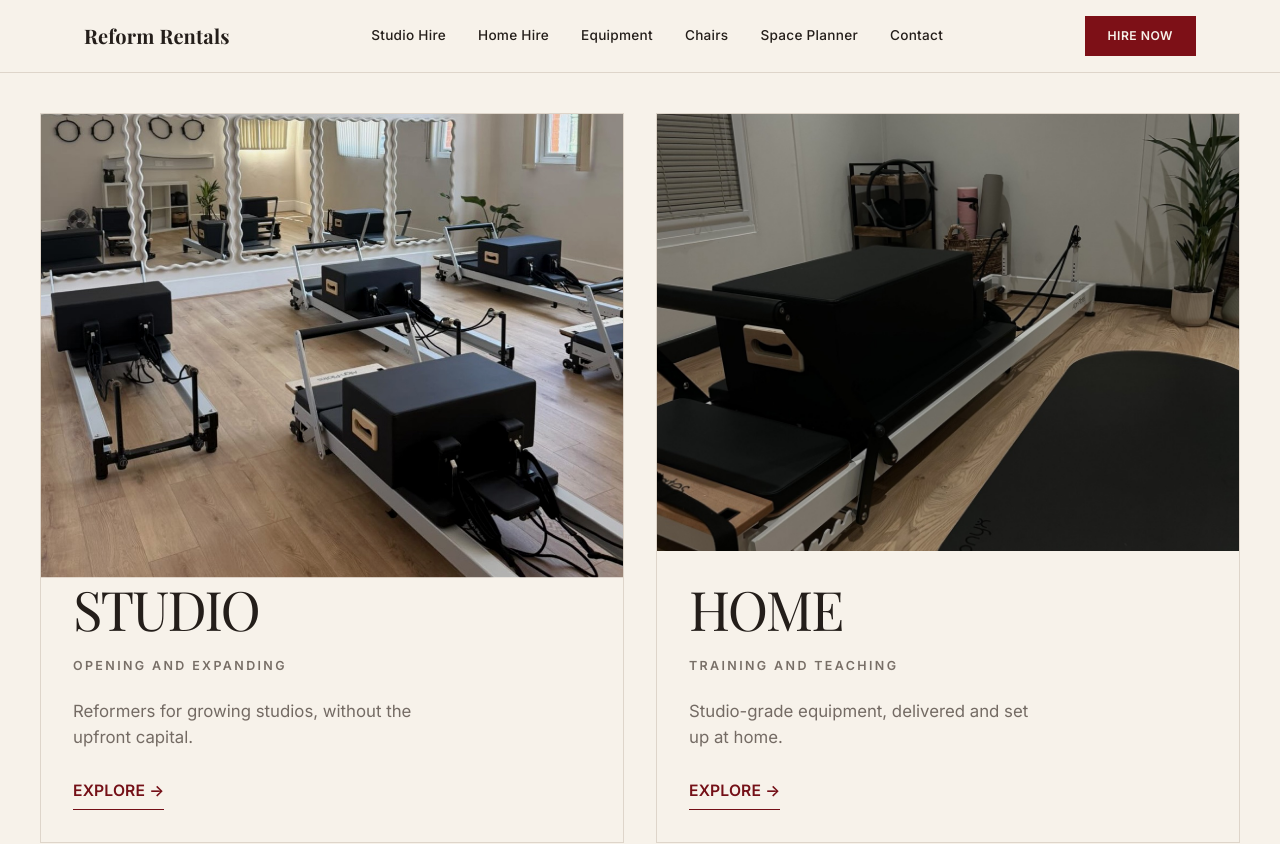
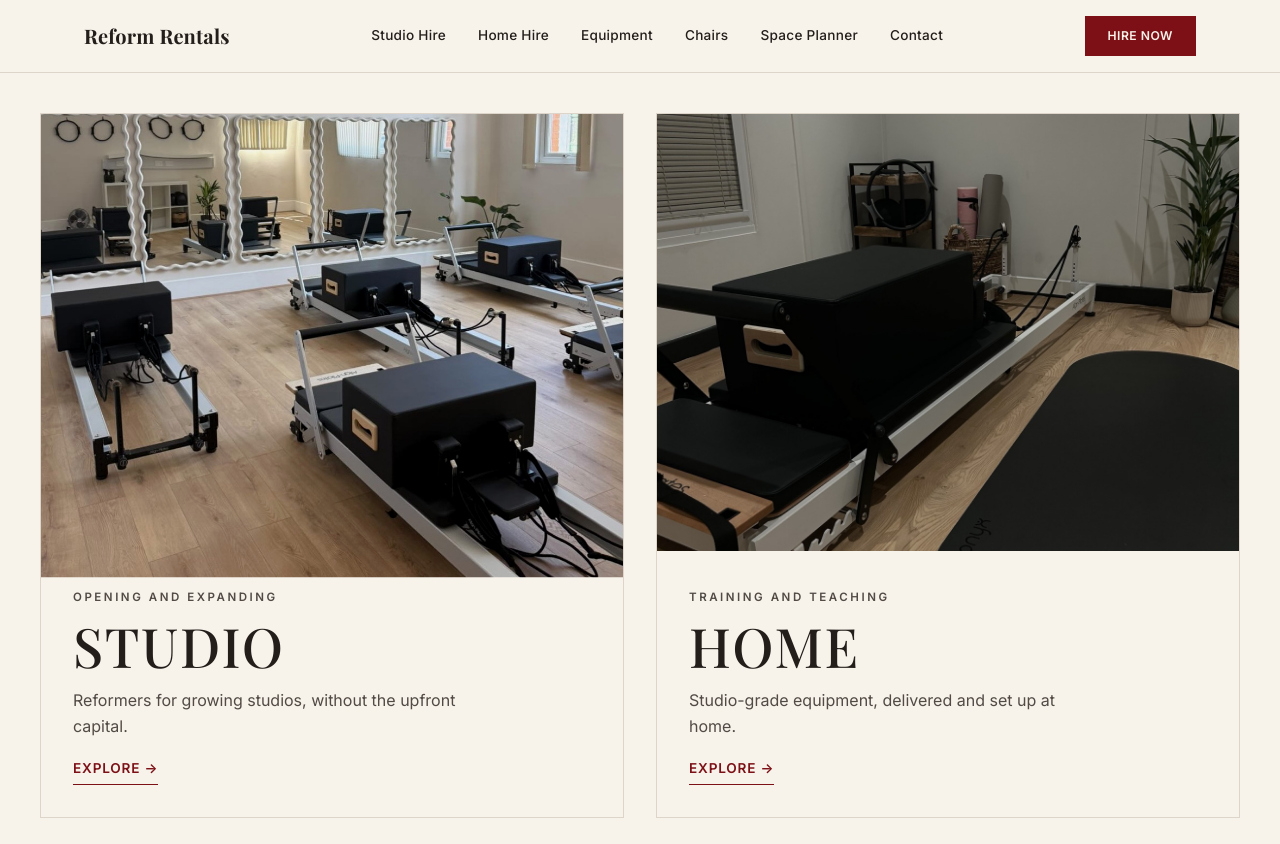
Before and after one commit to Benstott27/reformrentals-site, a React (Vite) app: page / in a window 1280 px wide. Shown: the top 844 px of the page. Built offline with nearby package versions, Linux system fonts and the light colour scheme.

Commit message:
Revert "Refine homepage editorial typography"
This reverts commit 4bdce7488debf7296fd50e7c740c72fe5fc19caa.

```diff
--- a/src/pages/Home.css
+++ b/src/pages/Home.css
@@ -36,46 +36,29 @@
 }
 
 .panel__content {
-  padding: 34px 40px 40px;
+  padding: 24px;
+}
+
+.panel__eyebrow {
+  color: var(--ink-soft);
 }
 
 .panel__title {
   color: var(--ink);
-  font-weight: 400;
+  font-weight: 500;
   text-transform: uppercase;
-  letter-spacing: -0.035em;
-  font-size: clamp(3rem, 13vw, 3.8rem);
-  line-height: 0.95;
-  margin: 0 0 24px;
-}
-
-.panel__eyebrow {
-  display: block;
-  color: #786f67;
-  font-size: 0.78rem;
-  font-weight: 600;
-  line-height: 1.3;
-  letter-spacing: 0.19em;
-  text-transform: uppercase;
-  margin-bottom: 24px;
+  letter-spacing: 0.03em;
+  margin: 8px 0 12px;
 }
 
 .panel__line {
-  color: #746b64;
-  max-width: 34ch;
-  font-size: 1.05rem;
-  line-height: 1.55;
-  margin-bottom: 28px;
+  color: var(--ink-soft);
+  max-width: 40ch;
+  margin-bottom: 16px;
 }
 
 .panel__link {
-  display: inline-block;
-  color: #741017;
-  font-size: 0.98rem;
-  font-weight: 600;
-  letter-spacing: 0.01em;
-  padding-bottom: 5px;
-  border-bottom: 1px solid currentColor;
+  color: var(--red);
 }
 
 @media (min-width: 860px) {
--- a/src/pages/Home.jsx
+++ b/src/pages/Home.jsx
@@ -29,10 +29,10 @@ export default function Home() {
             loading="eager"
           />
           <div className="panel__content">
-            <h2 className="panel__title">Studio</h2>
             <span className="eyebrow panel__eyebrow">
               Opening And Expanding
             </span>
+            <h2 className="panel__title">Studio</h2>
             <p className="panel__line">
               Reformers for growing studios, without the upfront capital.
             </p>
@@ -52,10 +52,10 @@ export default function Home() {
             loading="lazy"
           />
           <div className="panel__content">
-            <h2 className="panel__title">Home</h2>
             <span className="eyebrow panel__eyebrow">
               Training And Teaching
             </span>
+            <h2 className="panel__title">Home</h2>
             <p className="panel__line">
               Studio-grade equipment, delivered and set up at home.
             </p>
```
